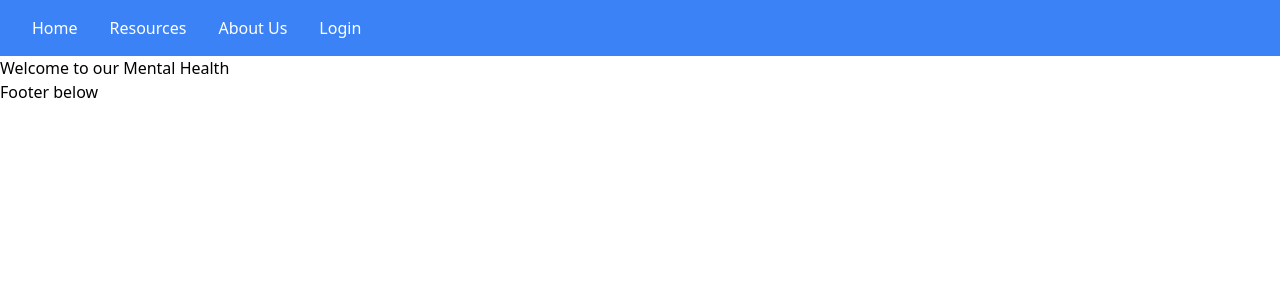
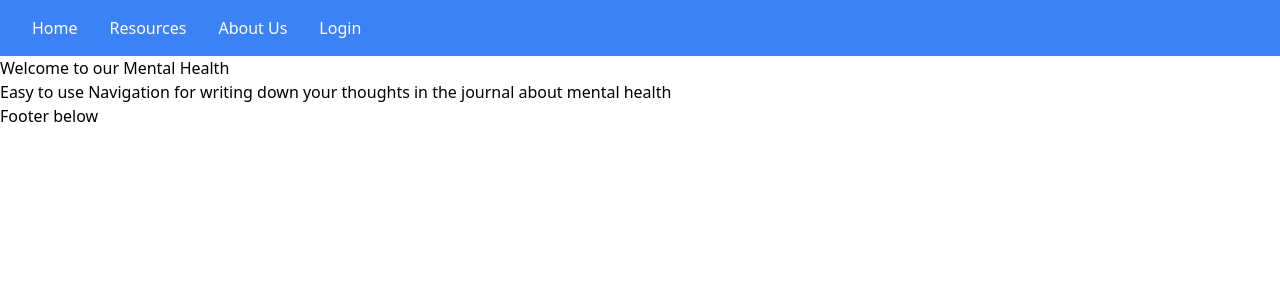
Before and after one commit to ericvpineda/mental-wellness-hub, a React (Create React App) app in the folder frontend/: page / in a window 1280 px wide. Shown: the top 300 px of the page. Built offline with nearby package versions, Linux system fonts and the light colour scheme.

Commit message:
added some paragraph in landing page

```diff
--- a/frontend/src/components/LandingPage/index.js
+++ b/frontend/src/components/LandingPage/index.js
@@ -6,6 +6,7 @@ const HomePage = () => {
     return (
         <div>
             <h1>Welcome to our Mental Health </h1>
+            <h2>Easy to use Navigation for writing down your thoughts in the journal about mental health</h2>
             <p></p>
             <p>Footer below</p>
         </div>
```
